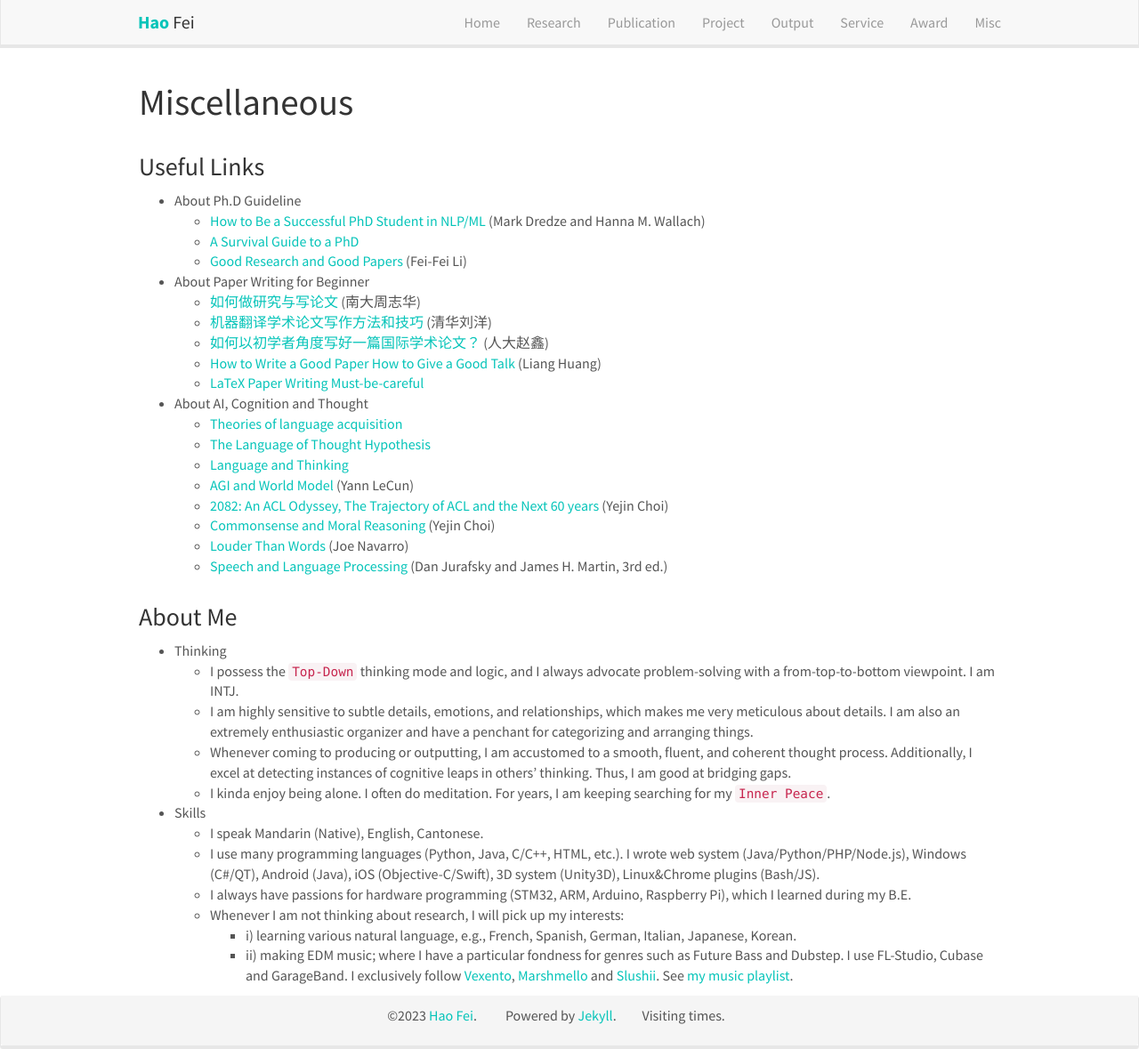
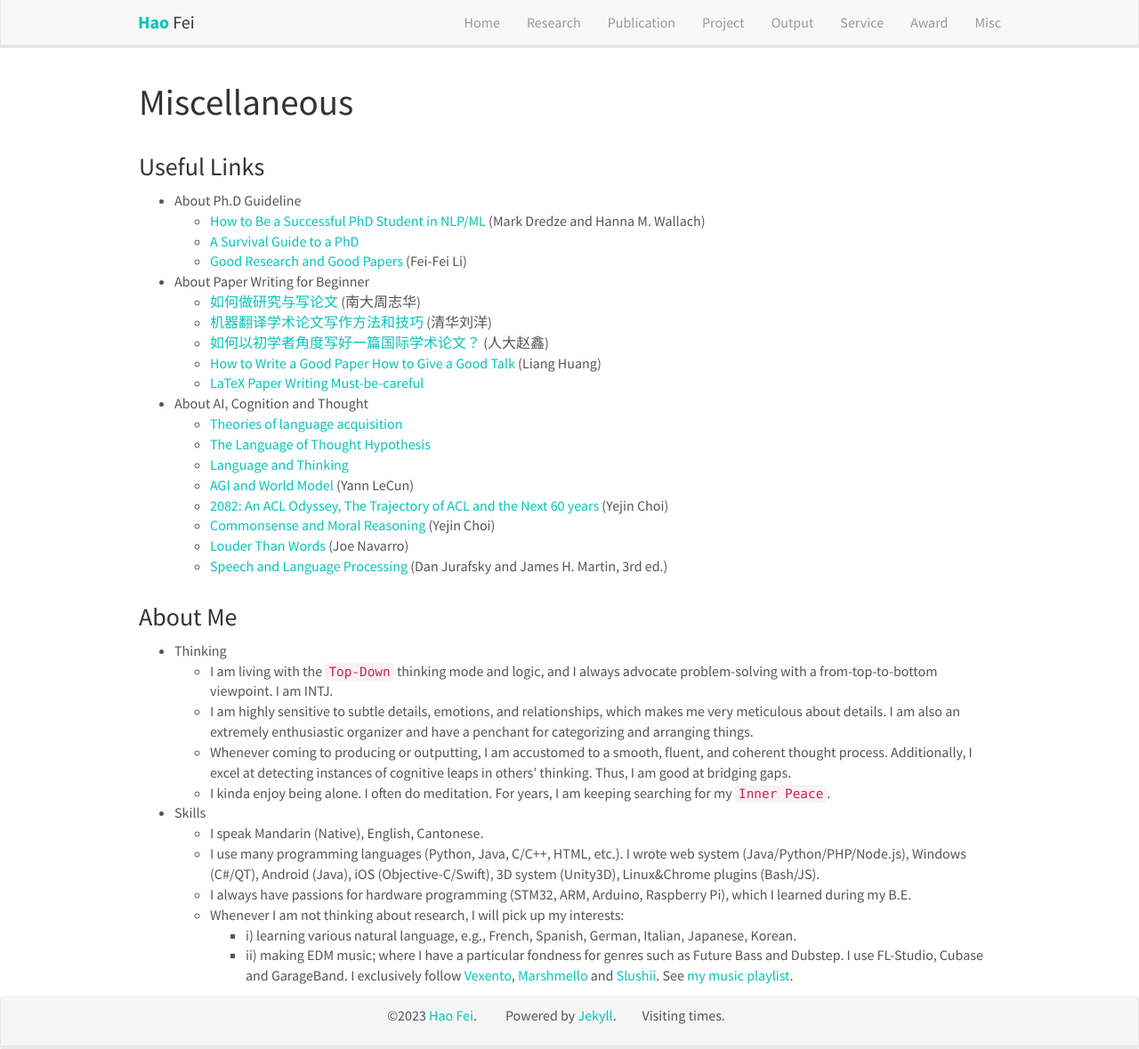
Before and after one commit to scofield7419/scofield7419.github.io, a Jekyll site: the page built from _pages/misc.md, in a window 1280 px wide and 1179 px high. Shown: the whole window at 89% size. Built offline with Jekyll 4.4.1, drawn with Linux system fonts in a browser that asks for light colours; nearby versions of some CDN libraries; comment, search, counter and statistics services are not loaded; a style sheet for code colours, icons or effects is not loaded.

Commit message:
Update misc.md

```diff
--- a/_pages/misc.md
+++ b/_pages/misc.md
@@ -52,7 +52,7 @@
 ### About Me
 
 - Thinking
-  - I possess the [`Top-Down`](https://www.daryllscott.com/discovery-vs-data) thinking mode and logic, and I always advocate problem-solving with a from-top-to-bottom viewpoint. I am INTJ.
+  - I am living with the [`Top-Down`](https://www.daryllscott.com/discovery-vs-data) thinking mode and logic, and I always advocate problem-solving with a from-top-to-bottom viewpoint. I am INTJ.
   - I am highly sensitive to subtle details, emotions, and relationships, which makes me very meticulous about details. I am also an extremely enthusiastic organizer and have a penchant for categorizing and arranging things.
   - Whenever coming to producing or outputting, I am accustomed to a smooth, fluent, and coherent thought process. Additionally, I excel at detecting instances of cognitive leaps in others' thinking.
   Thus, I am good at bridging gaps.
```
